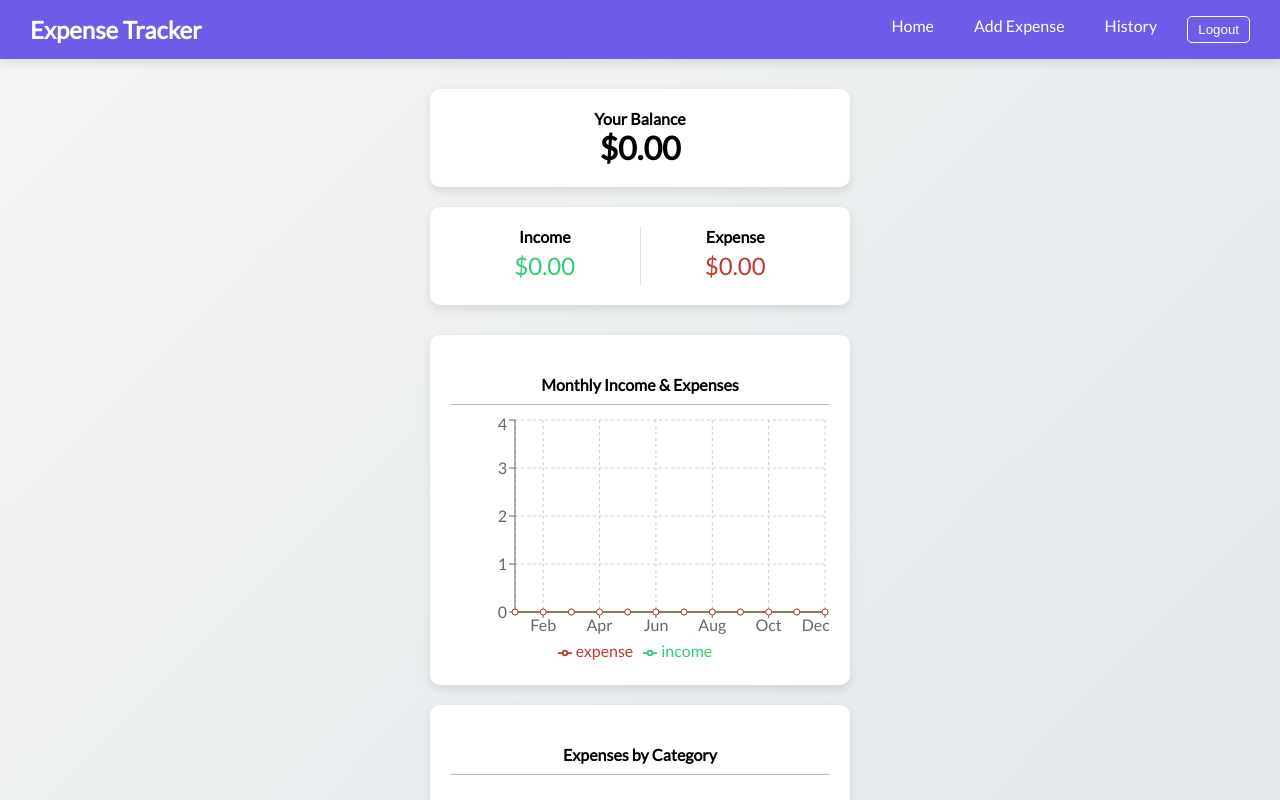
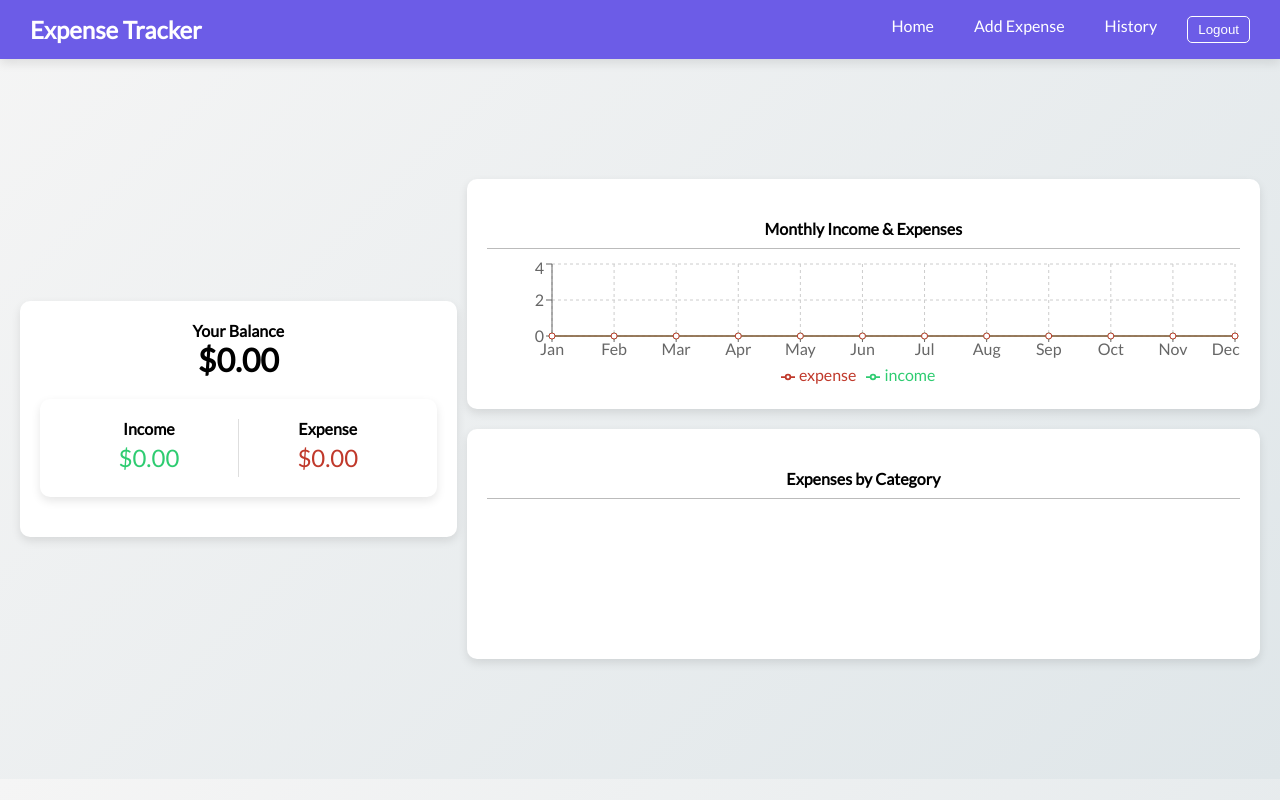
Before and after one commit to mahanth111/Expense-Tracker-using-REACT, a React (Vite) app: page / in a window 1280 px wide. Shown: the top 800 px of the page. Built offline with nearby package versions, Linux system fonts and the light colour scheme; sample sign-in values are in the browser's storage.

Commit message:
changes in dashboard display

```diff
--- a/src/acc.css
+++ b/src/acc.css
@@ -18,9 +18,9 @@ body {
 }
 
 .container {
-  margin: 30px auto;
-  width: 95%;
-  max-width: 420px;
+  width: 100%;
+  height: 90vh;
+  padding: 0 20px;
 }
 
 h1, h2, h3, h4 { margin: 0; }
@@ -178,16 +178,15 @@ input:focus, select:focus {
 /* Charts Layout */
 .charts-container {
   display: flex;
+  flex-direction: column;
   justify-content: center;
   align-items: flex-start;
   gap: 20px;
   flex-wrap: wrap;
-  margin-top: 30px;
 }
 .chart-box {
   width: 100%;
-  max-width: 420px;
-  height: 350px;
+  height: 230px ;
   background: var(--card-bg);
   padding: 20px;
   box-shadow: var(--box-shadow);
--- a/src/pages/Home.jsx
+++ b/src/pages/Home.jsx
@@ -5,13 +5,17 @@ import { Charts } from '../components/Charts';
 
 const Home = ({ transactions }) => {
   return (
-    <>
-      <div className="balance-card">
+    <div style = {{display:"flex",justifyContent:"space-evenly", alignItems: "center", height: "100%", gap:"10px"}}>
+      <div className="balance-card"
+      style={{ flex:1 }}>
         <Balance transactions={transactions} />
+
+      <IncomeExpenses transactions={transactions} />
       </div>
-      <IncomeExpenses transactions={transactions} />
+      <div style = {{flex: 2}}>
       <Charts transactions={transactions} />
-    </>
+      </div>
+    </div>
   );
 };
 
```
